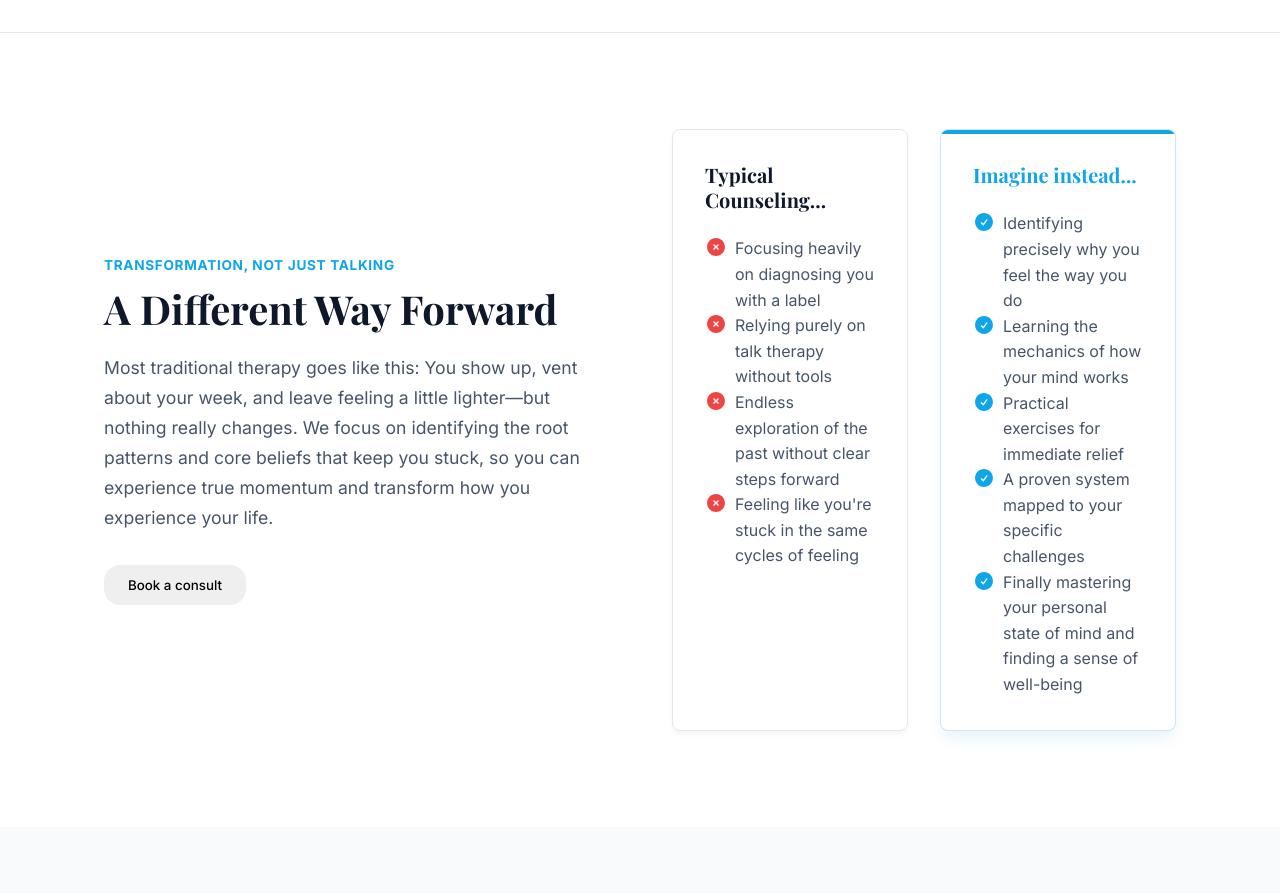
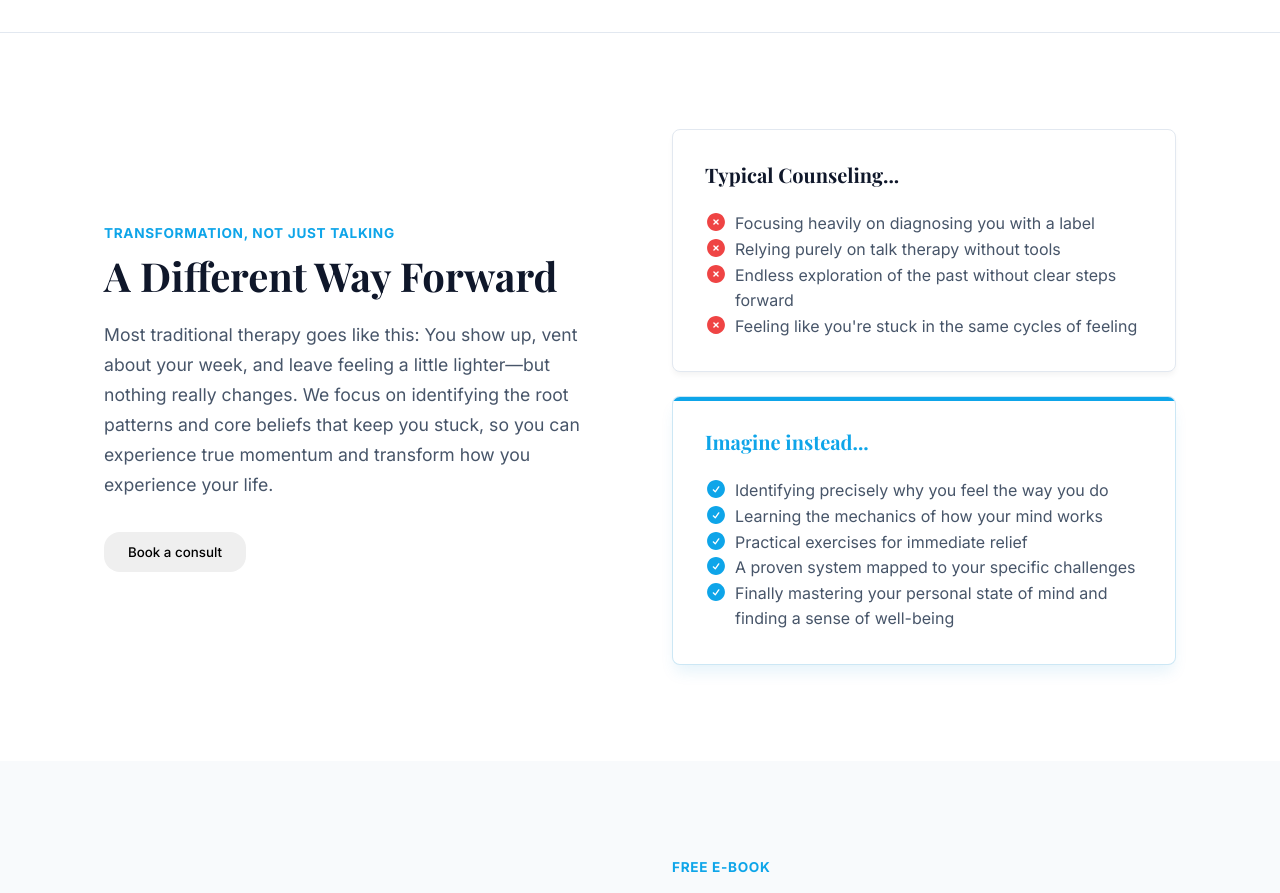
Before and after one commit to SebastianTamayo/bob-wiley-counseling, a Next.js app: page / in a window 1280 px wide. Shown: the part 940-1833 px from the top of the page. Built offline with nearby package versions, Linux system fonts and the light colour scheme; no server answers; a web font is replaced by a local one.

Commit message:
fix: revert comparison cards to vertical layout to prevent text squishing

```diff
--- a/src/app/globals.css
+++ b/src/app/globals.css
@@ -351,10 +351,9 @@ button, input, textarea {
   align-items: center;
 }
 .comparison-cards {
-  display: grid;
-  grid-template-columns: 1fr 1fr;
-  gap: 2rem;
-  align-items: stretch;
+  display: flex;
+  flex-direction: column;
+  gap: 1.5rem;
 }
 .card {
   background: white;
```
